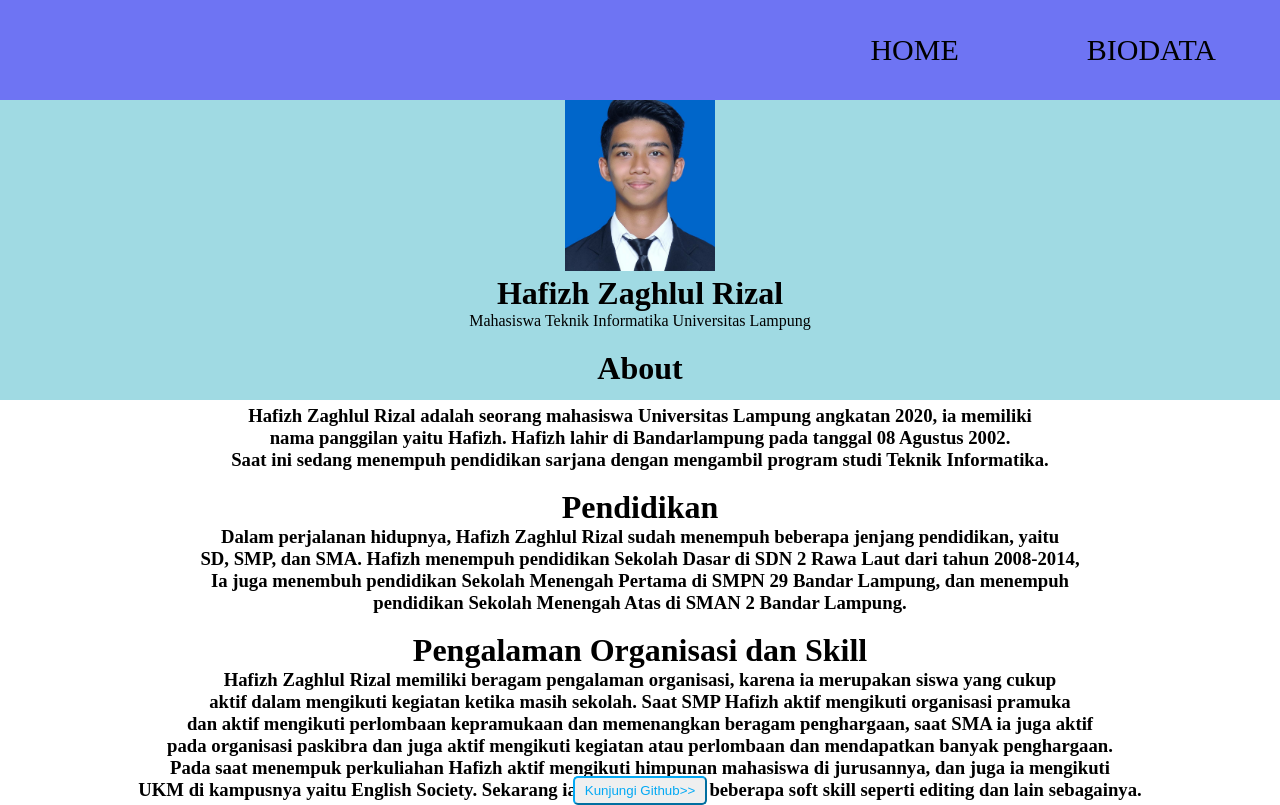
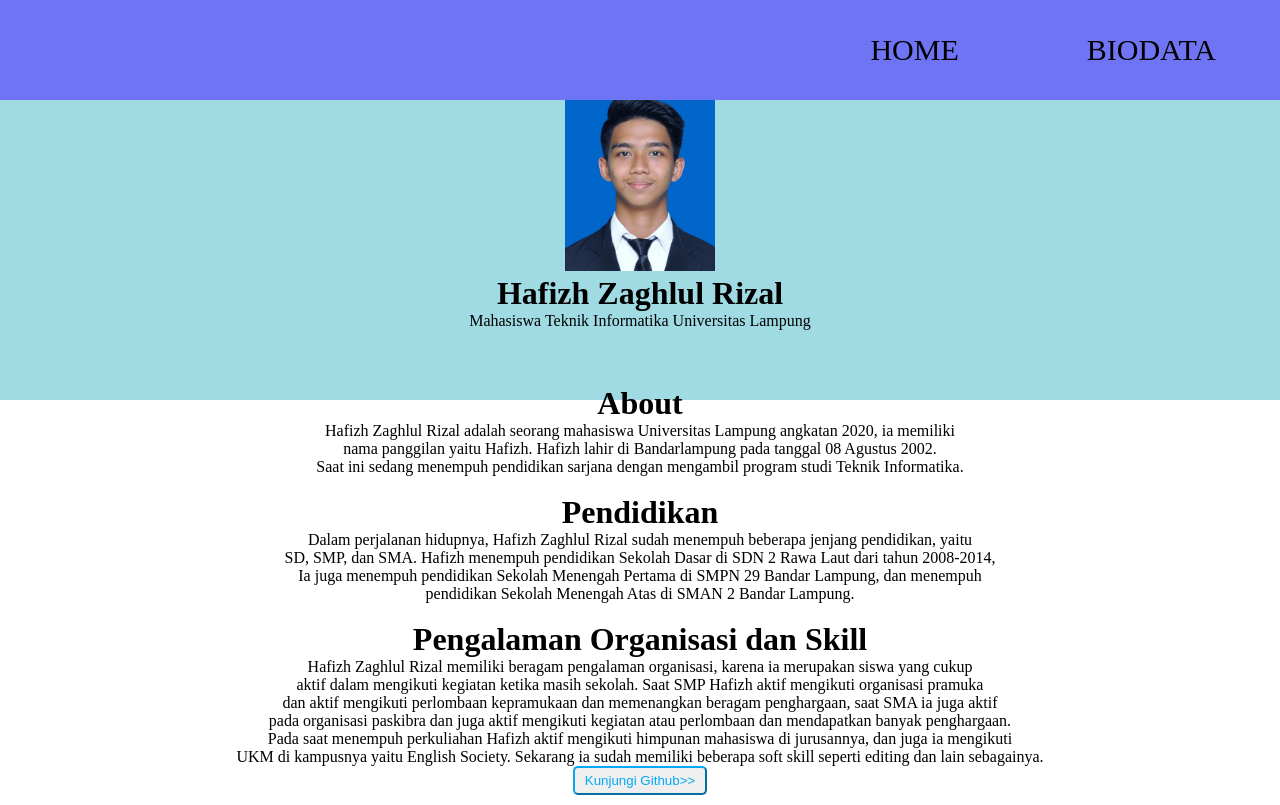
Before and after one commit to HafizhZR/HafizhZR.github.io, a plain HTML site: page index.html in a window 1280 px wide. Drawn offline with Linux system fonts and the light colour scheme.

Commit message:
Update index.html

```diff
--- a/index.html
+++ b/index.html
@@ -17,25 +17,24 @@
 <main id="main" class="container-fluid">
 	<div id="info" class="container-fluid">
         <h1>About</h1>
-        <br>
-        <h3>Hafizh Zaghlul Rizal adalah seorang mahasiswa Universitas Lampung angkatan 2020, ia memiliki</h3>
-        <h3>nama panggilan yaitu Hafizh. Hafizh lahir di Bandarlampung pada tanggal 08 Agustus 2002.</h3>
-        <h3>Saat ini sedang menempuh pendidikan sarjana dengan mengambil program studi Teknik Informatika.</h3>
-        <h3></h3>
+        <p>Hafizh Zaghlul Rizal adalah seorang mahasiswa Universitas Lampung angkatan 2020, ia memiliki</p>
+        <p>nama panggilan yaitu Hafizh. Hafizh lahir di Bandarlampung pada tanggal 08 Agustus 2002.</p>
+        <p>Saat ini sedang menempuh pendidikan sarjana dengan mengambil program studi Teknik Informatika.</p>
+        <p></p>
         <br>
         <h1>Pendidikan</h1>
-        <h3>Dalam perjalanan hidupnya, Hafizh Zaghlul Rizal sudah menempuh beberapa jenjang pendidikan, yaitu</h3>
-        <h3>SD, SMP, dan SMA. Hafizh menempuh pendidikan Sekolah Dasar di SDN 2 Rawa Laut dari tahun 2008-2014,</h3>
-        <h3>Ia juga menembuh pendidikan Sekolah Menengah Pertama di SMPN 29 Bandar Lampung, dan menempuh</h3>
-        <h3>pendidikan Sekolah Menengah Atas di SMAN 2 Bandar Lampung.</h3>
+        <p>Dalam perjalanan hidupnya, Hafizh Zaghlul Rizal sudah menempuh beberapa jenjang pendidikan, yaitu</p>
+        <p>SD, SMP, dan SMA. Hafizh menempuh pendidikan Sekolah Dasar di SDN 2 Rawa Laut dari tahun 2008-2014,</p>
+        <p>Ia juga menempuh pendidikan Sekolah Menengah Pertama di SMPN 29 Bandar Lampung, dan menempuh</p>
+        <p>pendidikan Sekolah Menengah Atas di SMAN 2 Bandar Lampung.</p>
         <br>
         <h1>Pengalaman Organisasi dan Skill</h1>
-        <h3>Hafizh Zaghlul Rizal memiliki beragam pengalaman organisasi, karena ia merupakan siswa yang cukup</h3>
-        <h3>aktif dalam mengikuti kegiatan ketika masih sekolah. Saat SMP Hafizh aktif mengikuti organisasi pramuka</h3>
-        <h3>dan aktif mengikuti perlombaan kepramukaan dan memenangkan beragam penghargaan, saat SMA ia juga aktif</h3>
-        <h3>pada organisasi paskibra dan juga aktif mengikuti kegiatan atau perlombaan dan mendapatkan banyak penghargaan.</h3>
-        <h3>Pada saat menempuk perkuliahan Hafizh aktif mengikuti himpunan mahasiswa di jurusannya, dan juga ia mengikuti</h3>
-        <h3>UKM di kampusnya yaitu English Society. Sekarang ia sudah memiliki beberapa soft skill seperti editing dan lain sebagainya.</h3>
+        <p>Hafizh Zaghlul Rizal memiliki beragam pengalaman organisasi, karena ia merupakan siswa yang cukup</p>
+        <p>aktif dalam mengikuti kegiatan ketika masih sekolah. Saat SMP Hafizh aktif mengikuti organisasi pramuka</p>
+        <p>dan aktif mengikuti perlombaan kepramukaan dan memenangkan beragam penghargaan, saat SMA ia juga aktif</p>
+        <p>pada organisasi paskibra dan juga aktif mengikuti kegiatan atau perlombaan dan mendapatkan banyak penghargaan.</p>
+        <p>Pada saat menempuh perkuliahan Hafizh aktif mengikuti himpunan mahasiswa di jurusannya, dan juga ia mengikuti</p>
+        <p>UKM di kampusnya yaitu English Society. Sekarang ia sudah memiliki beberapa soft skill seperti editing dan lain sebagainya.</p>
 
     </div>
 
```
